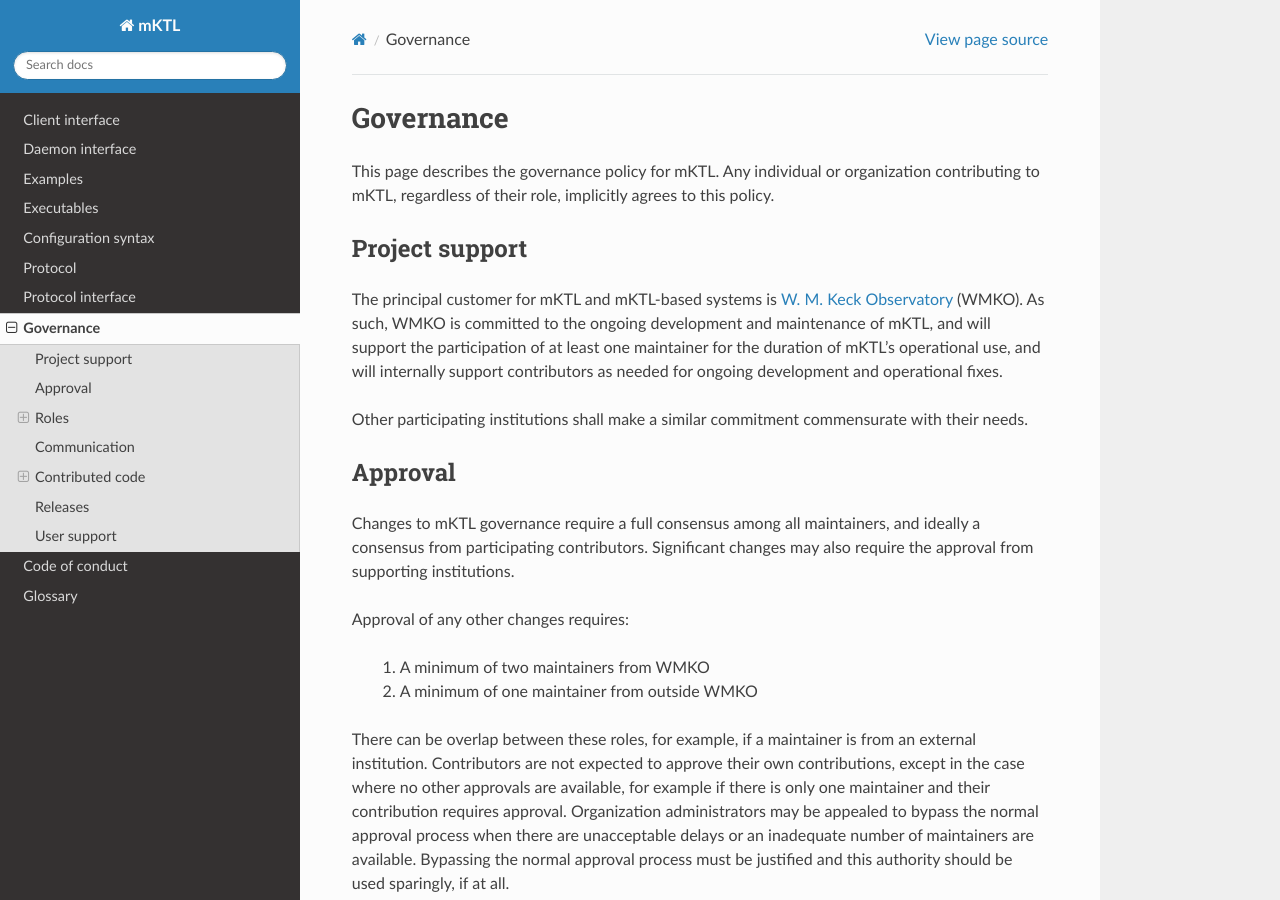
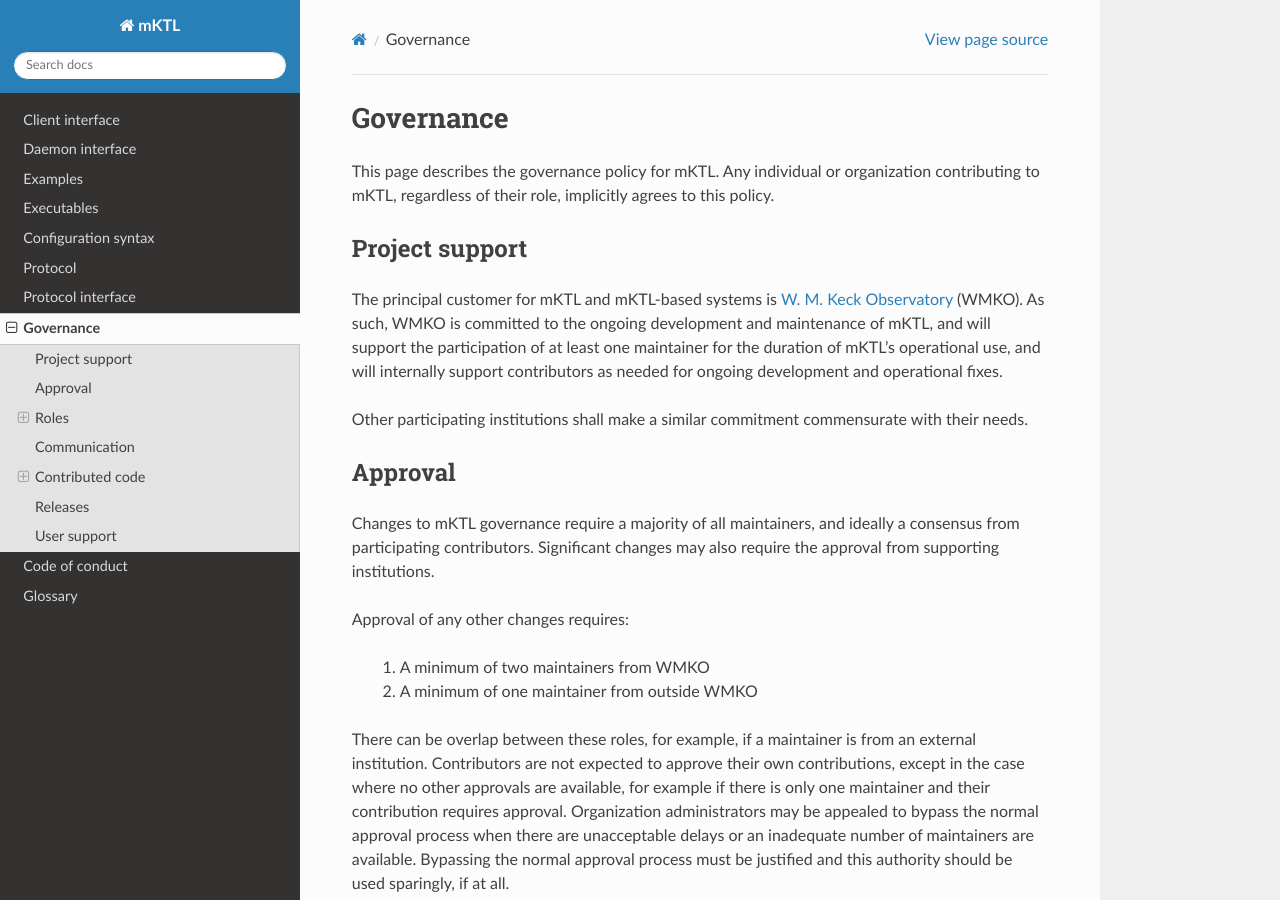
Before and after one commit to KeckObservatory/mKTL, a Sphinx documentation site: the page built from doc/governance.rst, in a window 1280 px wide and 900 px high. Built offline with Sphinx 7.4.7 and the Read the Docs theme 3.1.0, drawn with Linux system fonts in a browser that asks for light colours; some of the changed text lies outside the part shown.

Commit message:
Make mention of a changelog accompanying releases.

```diff
--- a/doc/governance.rst
+++ b/doc/governance.rst
@@ -23,9 +23,9 @@
 Approval
 --------
 
-Changes to mKTL governance require a full consensus among all maintainers,
-and ideally a consensus from participating contributors. Significant changes
-may also require the approval from supporting institutions.
+Changes to mKTL governance require a majority of all maintainers, and ideally
+a consensus from participating contributors. Significant changes may also
+require the approval from supporting institutions.
 
 Approval of any other changes requires:
 
@@ -175,6 +175,8 @@
   * minor, for backwards-compatible additions or changes
   * patch, for backwards-compatible bug fixes
 
+A description of all changes for a release shall be summarized in a changelog.
+
 
 User support
 ------------
```
